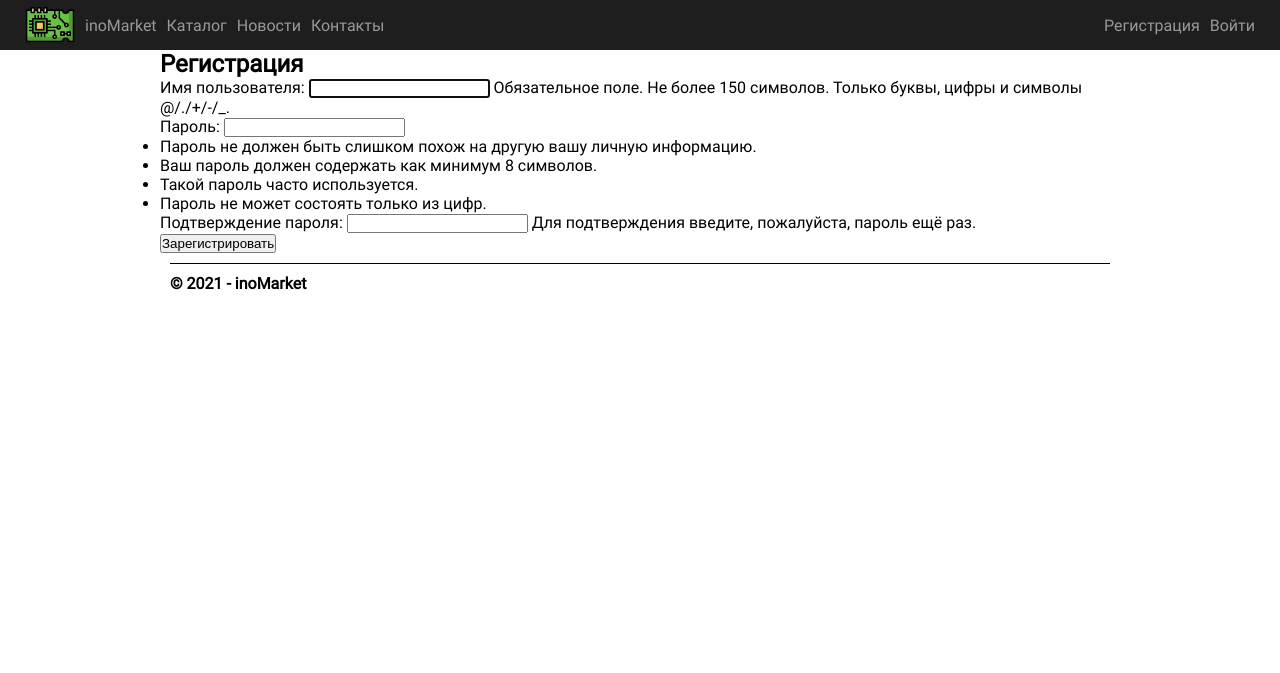
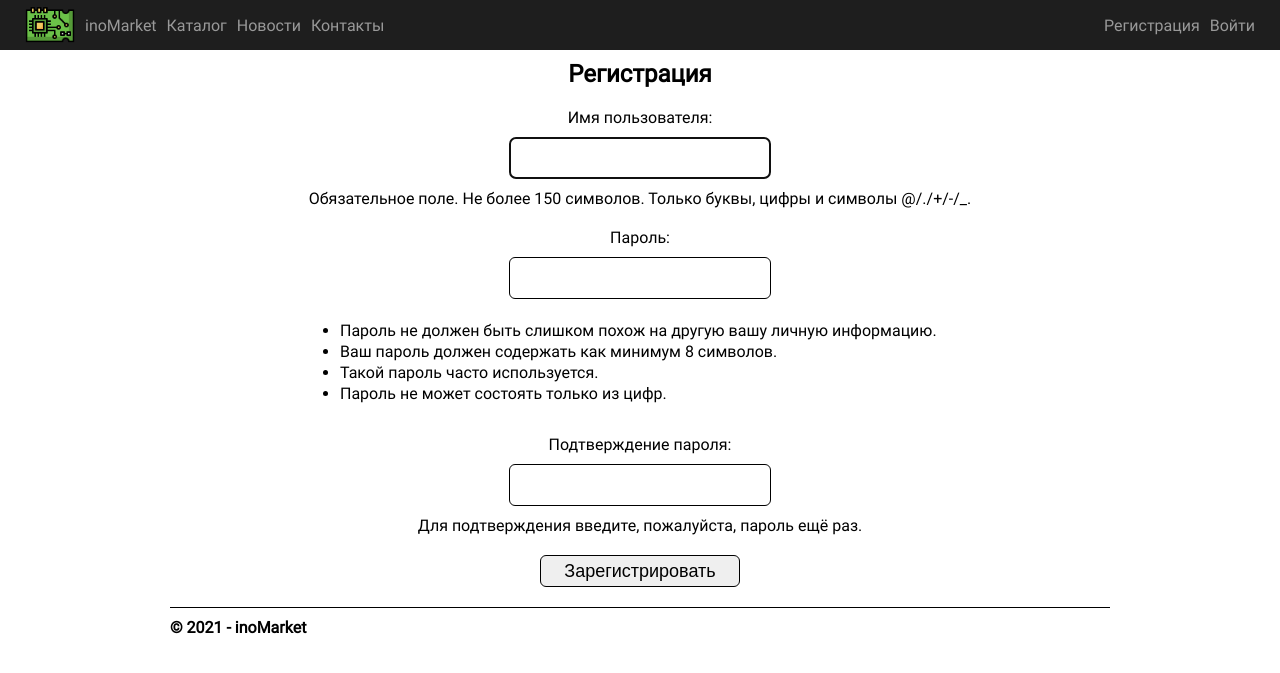
Before and after one commit to inoplanetyanya/CurseWorkDjango, a Django app: page /registration in a window 1280 px wide. Shown: the top 673 px of the page. Run offline with Django 3.2, Linux system fonts and the light colour scheme; some libraries are stand-ins or nearby versions.

Commit message:
registration styles

```diff
--- a/app/static/app/content/style.css
+++ b/app/static/app/content/style.css
@@ -18,13 +18,13 @@ body .header, body .header .header-link-container, body .header .header-link-con
   flex-wrap: nowrap;
   align-items: center; }
 
-body, body .catalog-container .product-container .product-right, body .product-container .product-bot-section .product-description-container, body .product-container .product-bot-section .product-comments .add-comment-form div, body .cart-container .cart-info .cart-details .right-part, body .manager-orders-container .order-container .status-buttons, body .login-container, body .login-container .login-form .form-group {
+body, body .catalog-container .product-container .product-right, body .product-container .product-bot-section .product-description-container, body .product-container .product-bot-section .product-comments .add-comment-form div, body .cart-container .cart-info .cart-details .right-part, body .manager-orders-container .order-container .status-buttons, body .login-container, body .login-container .login-form .form-group, body .registration-container form div {
   display: flex;
   flex-direction: column;
   flex-wrap: nowrap;
   align-items: center; }
 
-body .catalog-container .toggle-categories-btn, body .catalog-container .categories .category-link, body .catalog-container .product-container .product-right .buttons .btn-link, body .product-container .product-top-section .product-buy .add-to-catr-link, body .product-container .product-bot-section .product-comments .add-comment-form div .btn, body .cart-container .cart-info .place-an-order-link, body .cart-container .cart-info .cart-details .right-part .add-to-cart-link, body .cart-container .cart-info .cart-details .right-part .remove-from-cart-link, body .manager-orders-container .order-container .status-buttons .status-change-button, body .login-container .login-form .form-group .login-button {
+body .catalog-container .toggle-categories-btn, body .catalog-container .categories .category-link, body .catalog-container .product-container .product-right .buttons .btn-link, body .product-container .product-top-section .product-buy .add-to-catr-link, body .product-container .product-bot-section .product-comments .add-comment-form div .btn, body .cart-container .cart-info .place-an-order-link, body .cart-container .cart-info .cart-details .right-part .add-to-cart-link, body .cart-container .cart-info .cart-details .right-part .remove-from-cart-link, body .manager-orders-container .order-container .status-buttons .status-change-button, body .login-container .login-form .form-group .login-button, body .registration-container form div .registration-button {
   display: block;
   color: #000000;
   background-color: #efefef;
@@ -37,11 +37,11 @@ body .catalog-container .toggle-categories-btn, body .catalog-container .categor
   line-height: 30px;
   width: 200px; }
 
-body .catalog-container .toggle-categories-btn:hover, body .catalog-container .categories .category-link:hover, body .catalog-container .product-container .product-right .buttons .btn-link:hover, body .product-container .product-top-section .product-buy .add-to-catr-link:hover, body .product-container .product-bot-section .product-comments .add-comment-form div .btn:hover, body .cart-container .cart-info .place-an-order-link:hover, body .cart-container .cart-info .cart-details .right-part .add-to-cart-link:hover, body .cart-container .cart-info .cart-details .right-part .remove-from-cart-link:hover, body .manager-orders-container .order-container .status-buttons .status-change-button:hover, body .login-container .login-form .form-group .login-button:hover {
+body .catalog-container .toggle-categories-btn:hover, body .catalog-container .categories .category-link:hover, body .catalog-container .product-container .product-right .buttons .btn-link:hover, body .product-container .product-top-section .product-buy .add-to-catr-link:hover, body .product-container .product-bot-section .product-comments .add-comment-form div .btn:hover, body .cart-container .cart-info .place-an-order-link:hover, body .cart-container .cart-info .cart-details .right-part .add-to-cart-link:hover, body .cart-container .cart-info .cart-details .right-part .remove-from-cart-link:hover, body .manager-orders-container .order-container .status-buttons .status-change-button:hover, body .login-container .login-form .form-group .login-button:hover, body .registration-container form div .registration-button:hover {
   cursor: pointer;
   text-decoration: none;
   border: 1px solid #ff9900; }
-  body .catalog-container .toggle-categories-btn:hover p, body .catalog-container .categories .category-link:hover p, body .catalog-container .product-container .product-right .buttons .btn-link:hover p, body .product-container .product-top-section .product-buy .add-to-catr-link:hover p, body .product-container .product-bot-section .product-comments .add-comment-form div .btn:hover p, body .cart-container .cart-info .place-an-order-link:hover p, body .cart-container .cart-info .cart-details .right-part .add-to-cart-link:hover p, body .cart-container .cart-info .cart-details .right-part .remove-from-cart-link:hover p, body .manager-orders-container .order-container .status-buttons .status-change-button:hover p, body .login-container .login-form .form-group .login-button:hover p,
+  body .catalog-container .toggle-categories-btn:hover p, body .catalog-container .categories .category-link:hover p, body .catalog-container .product-container .product-right .buttons .btn-link:hover p, body .product-container .product-top-section .product-buy .add-to-catr-link:hover p, body .product-container .product-bot-section .product-comments .add-comment-form div .btn:hover p, body .cart-container .cart-info .place-an-order-link:hover p, body .cart-container .cart-info .cart-details .right-part .add-to-cart-link:hover p, body .cart-container .cart-info .cart-details .right-part .remove-from-cart-link:hover p, body .manager-orders-container .order-container .status-buttons .status-change-button:hover p, body .login-container .login-form .form-group .login-button:hover p, body .registration-container form div .registration-button:hover p,
   body .catalog-container .toggle-categories-btn:hover div,
   body .catalog-container .categories .category-link:hover div,
   body .catalog-container .product-container .product-right .buttons .btn-link:hover div,
@@ -51,7 +51,8 @@ body .catalog-container .toggle-categories-btn:hover, body .catalog-container .c
   body .cart-container .cart-info .cart-details .right-part .add-to-cart-link:hover div,
   body .cart-container .cart-info .cart-details .right-part .remove-from-cart-link:hover div,
   body .manager-orders-container .order-container .status-buttons .status-change-button:hover div,
-  body .login-container .login-form .form-group .login-button:hover div {
+  body .login-container .login-form .form-group .login-button:hover div,
+  body .registration-container form div .registration-button:hover div {
     font-weight: bold; }
 
 * {
@@ -308,3 +309,32 @@ body {
       width: 250px;
       padding: 5px;
       margin: 10px; }
+  body .registration-container {
+    margin: 10px 20px; }
+    body .registration-container .registration-title {
+      margin: 10px auto;
+      text-align: center; }
+    body .registration-container form div p {
+      margin: 10px 0; }
+      body .registration-container form div p label {
+        display: block;
+        margin: 0 auto;
+        text-align: center; }
+      body .registration-container form div p input {
+        display: block;
+        margin: 10px auto;
+        border-radius: 6px;
+        border: 1px solid #000000;
+        font-size: 16px;
+        text-align: center;
+        line-height: 30px;
+        width: 250px;
+        padding: 5px; }
+      body .registration-container form div p .helptext {
+        display: block;
+        text-align: center; }
+    body .registration-container form div ul {
+      margin: 0 auto;
+      width: 600px; }
+      body .registration-container form div ul li {
+        margin: 2px 0; }
--- a/app/static/app/content/style.scss
+++ b/app/static/app/content/style.scss
@@ -609,4 +609,60 @@ body {
       }
     }
   }
+
+  // Регистрация
+  .registration-container {
+    margin: 10px 20px;
+    // @extend %FlexColumnCenter;
+
+    .registration-title {
+      margin: 10px auto;
+      text-align: center;
+    }
+
+    form {
+      div {
+        @extend %FlexColumnCenter;
+
+        p {
+          margin: 10px 0;
+          label {
+            display: block;
+            margin: 0 auto;
+            text-align: center;
+          }
+
+          input {
+            display: block;
+            margin: 10px auto;
+            border-radius: 6px;
+            border: 1px solid #000000;
+            font-size: 16px;
+            text-align: center;
+            line-height: 30px;
+            width: 250px;
+            padding: 5px;
+          }
+
+          .helptext {
+            display: block;
+            text-align: center;
+          }
+        }
+
+        ul {
+          margin: 0 auto;
+          width: 600px;
+
+          li {
+            margin: 2px 0;
+          }
+        }
+
+        .registration-button {
+          @extend %Button;
+        }
+      }
+    }
+  }
 }
```
